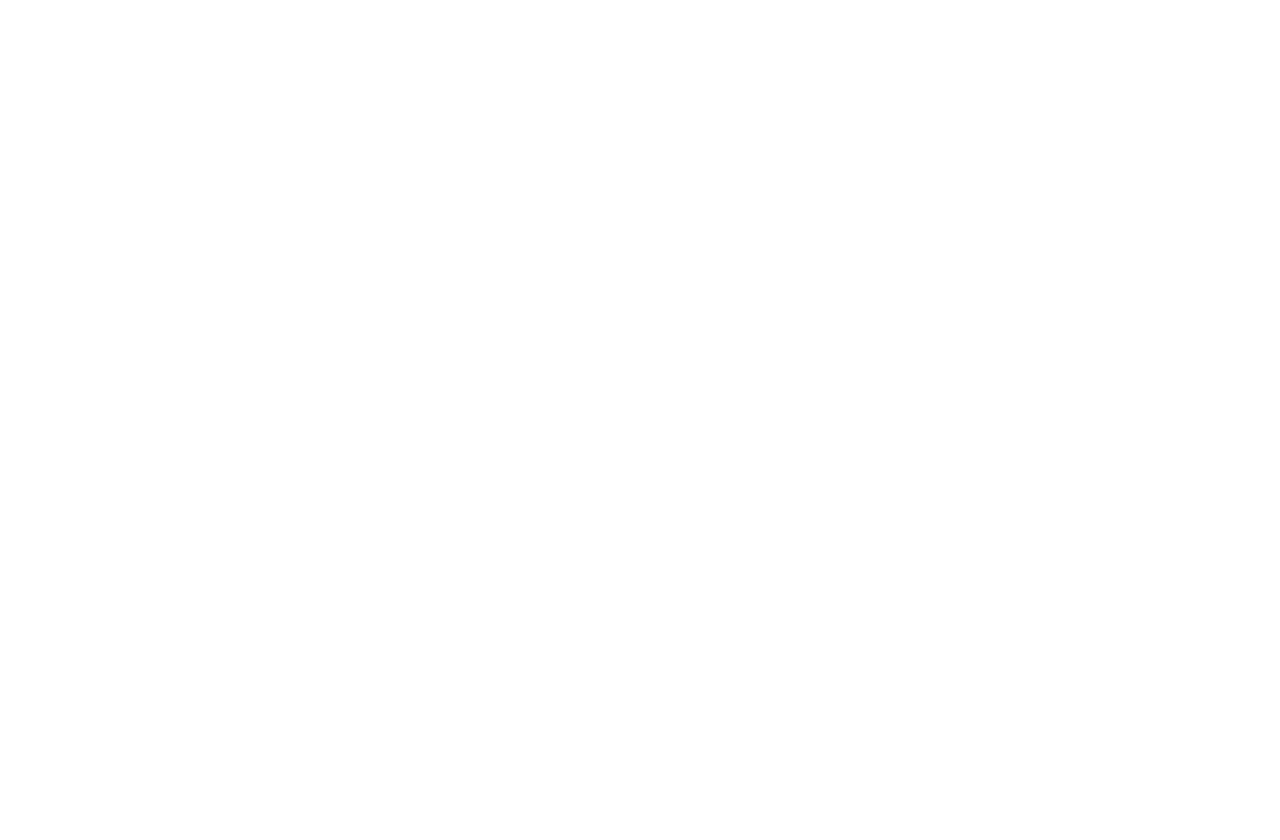
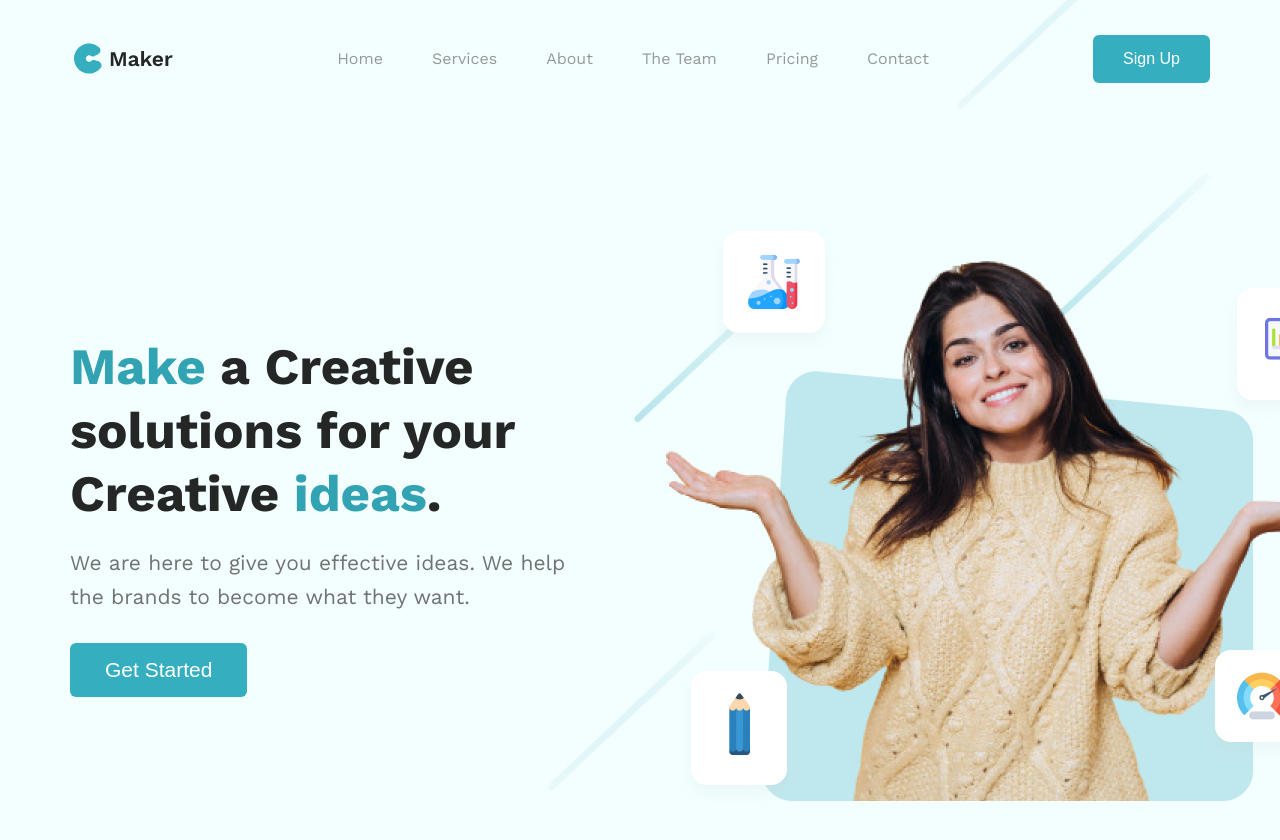
Before and after one commit to byMaximKnyazev/Maker, a plain HTML site: page index.html in a window 1280 px wide. Before the commit the page ends 800 px from the top, so only its background shows below. Drawn offline with Linux system fonts and the light colour scheme.

Commit message:
added and styled the header section

```diff
--- a/css/style.css
+++ b/css/style.css
@@ -48,6 +48,7 @@
 html {
 	/* по умолчанию */
 	font-size: 16px;
+	font-weight: 400;
 }
 
 body {
@@ -61,6 +62,32 @@
 	overflow: hidden;
 	display: flex;
 	flex-direction: column;
+}
+
+/* Общие стили */
+.container {
+	margin: 0 auto;
+	padding: 0 15px;
+	max-width: 1170px;
+}
+
+.flex {
+	display: flex;
+}
+
+.btn {
+	padding: 15px 30px;
+	border-radius: 6px;
+	font-size: 16px;
+	font-weight: 500;
+	color: #fff;
+	background-color: #35AFBF;
+	cursor: pointer;
+	transition: background 0.3s ease-in-out;
+}
+
+.btn:hover {
+	background-color: #2396a5;
 }
 
 /* Fonts */
@@ -112,3 +139,66 @@
 	font-style: normal;
 	font-display: swap;
 }
+
+/* Header */
+
+.header {
+	padding: 35px 0;
+	background: url('../img/header/bg.jpg') center center / cover no-repeat;
+}
+
+.header__top {
+	justify-content: space-between;
+	align-items: center;
+}
+
+.nav__item:not(:last-child) {
+	margin-right: 45px;
+}
+
+.nav__link {
+	padding: 0 2px 10px;
+	color: #969999;
+	line-height: 160%;
+	transition: color 0.3s ease-in-out, border 0.3s ease-in-out;
+}
+
+.nav__link:hover {
+	color: #35AFBF;
+	border-bottom: 2px solid #35AFBF;
+}
+
+.header__hero {
+	align-items: center;
+	padding-top: 140px;
+}
+
+.header__hero-left,
+.header__hero-right {
+	width: 50%;
+}
+
+.header__hero-title {
+	margin-bottom: 20px;
+	color: #252626;
+	font-size: 51px;
+	font-weight: 700;
+	line-height: 125%;
+}
+
+.blue-text {
+	color: #32A3B2;
+}
+
+.header__hero-descr {
+	margin-bottom: 30px;
+	max-width: 523px;
+	color: #707273;
+	font-size: 21px;
+	line-height: 160%;
+}
+
+.header__hero-btn {
+	padding: 15px 35px;
+	font-size: 21px;
+}
--- a/index.html
+++ b/index.html
@@ -1,5 +1,6 @@
 <!DOCTYPE html>
 <html lang="en">
+
 <head>
 	<meta charset="UTF-8">
 	<meta http-equiv="X-UA-Compatible" content="IE=edge">
@@ -7,17 +8,72 @@
 	<meta name="viewport" content="width=device-width, initial-scale=1.0">
 	<title>Maker</title>
 </head>
+
 <body>
 	<div class="wrapper">
 		<!-- Header -->
 		<header class="header">
+			<div class="container">
 				<!-- Header top -->
-				<div class="header__top">
-
+				<div class="header__top flex">
+					<a href="#" class="header__logo">
+						<img src="img/logo.svg" alt="Logo" class="header__logo-img">
+					</a>
+					<nav class="nav header__nav">
+						<ul class="nav__list flex">
+							<li class="nav__item">
+								<a href="#" class="nav__link">
+									Home
+								</a>
+							</li>
+							<li class="nav__item">
+								<a href="#" class="nav__link">
+									Services
+								</a>
+							</li>
+							<li class="nav__item">
+								<a href="#" class="nav__link">
+									About
+								</a>
+							</li>
+							<li class="nav__item">
+								<a href="#" class="nav__link">
+									The Team
+								</a>
+							</li>
+							<li class="nav__item">
+								<a href="#" class="nav__link">
+									Pricing
+								</a>
+							</li>
+							<li class="nav__item">
+								<a href="#" class="nav__link">
+									Contact
+								</a>
+							</li>
+						</ul>
+					</nav>
+					<button class="btn header__btn">
+						Sign Up
+					</button>
 				</div>
 				<!-- Header hero -->
-				<div class="header__hero">
-
+				<div class="header__hero flex">
+					<div class="header__hero-left">
+						<h1 class="header__hero-title">
+							<span class="blue-text">Make</span> a&nbsp;Creative solutions for your Creative <span class="blue-text">ideas</span>.
+						</h1>
+						<p class="header__hero-descr">
+							We&nbsp;are here to&nbsp;give you effective ideas. We&nbsp;help the brands to&nbsp;become what they want.
+						</p>
+						<button class="btn header__hero-btn">
+							Get Started
+						</button>
+					</div>
+					<div class="header__hero-right">
+						<img src="img/header/hero-img.png" alt="Women" class="header__hero-img">
+					</div>
+				</div>
 			</div>
 		</header>
 		<!-- Main -->
@@ -43,4 +99,5 @@
 		<footer class="footer"></footer>
 	</div>
 </body>
+
 </html>
```
Lines whose indentation alone changed are shown as unchanged.
